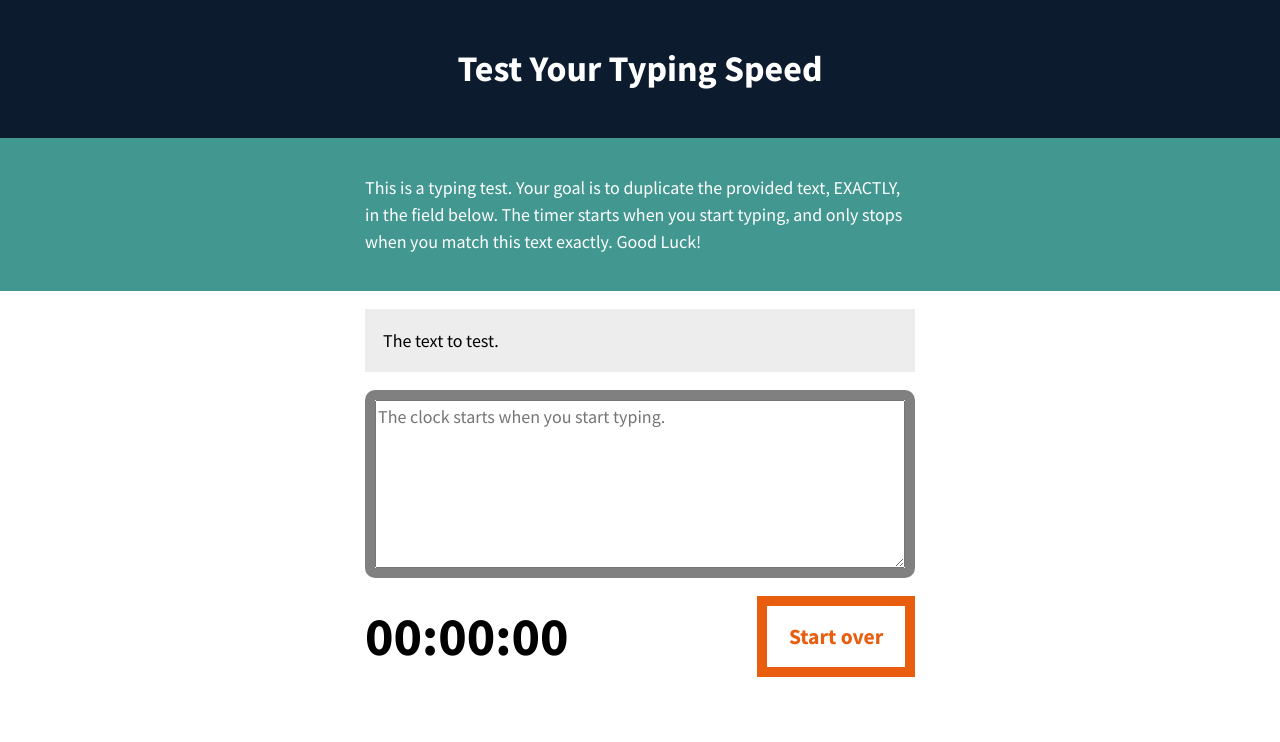
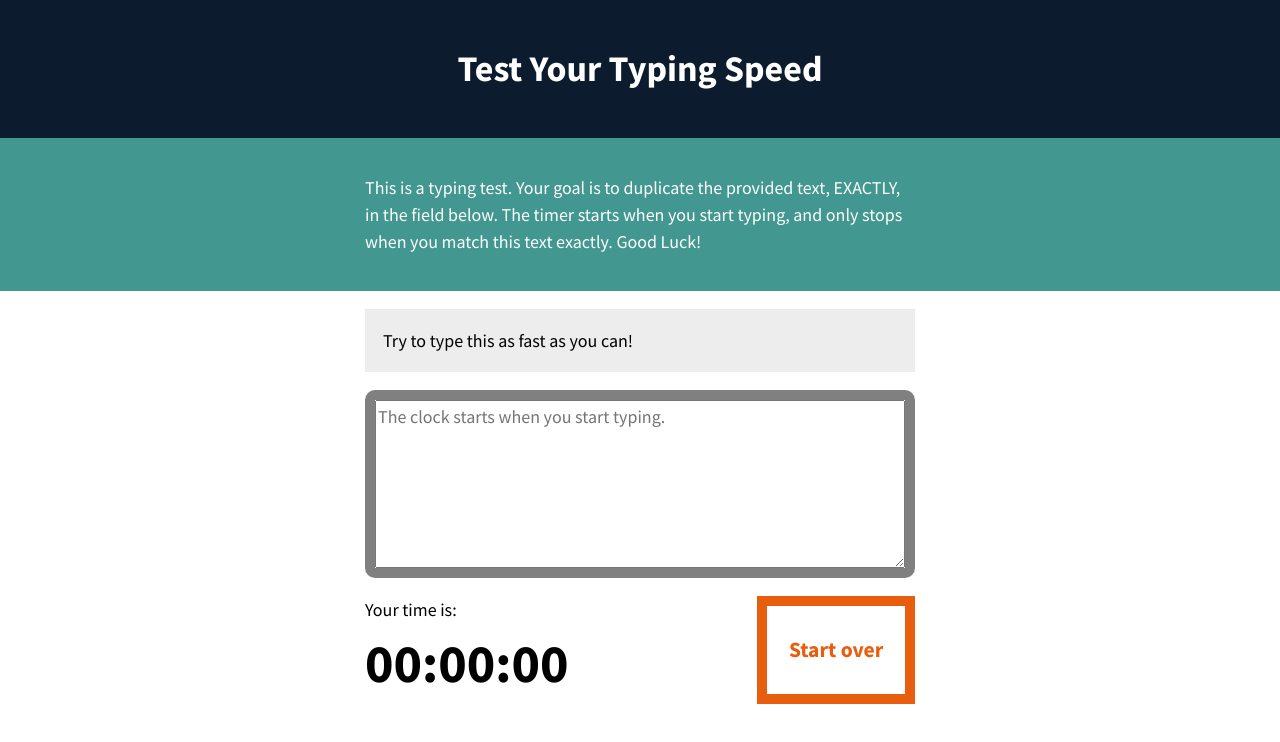
Before and after one commit to djoste123/javascript, a plain HTML site: page 08_02/index.html in a window 1280 px wide. Drawn offline with Linux system fonts and the light colour scheme.

Commit message:
Added text 'Your time is' in typing project

```diff
--- a/08_02/index.html
+++ b/08_02/index.html
@@ -20,7 +20,7 @@
         </article><!-- .intro -->
         <section class="test-area">
             <div id="origin-text">
-                <p>The text to test.</p>
+                <p>Try to type this as fast as you can!</p>
             </div><!-- #origin-text -->
 
             <div class="test-wrapper">
@@ -29,6 +29,7 @@
 
             <div class="meta">
                 <section id="clock">
+                    <div>Your time is:</div>
                     <div class="timer">00:00:00</div>
                 </section>
 
```
